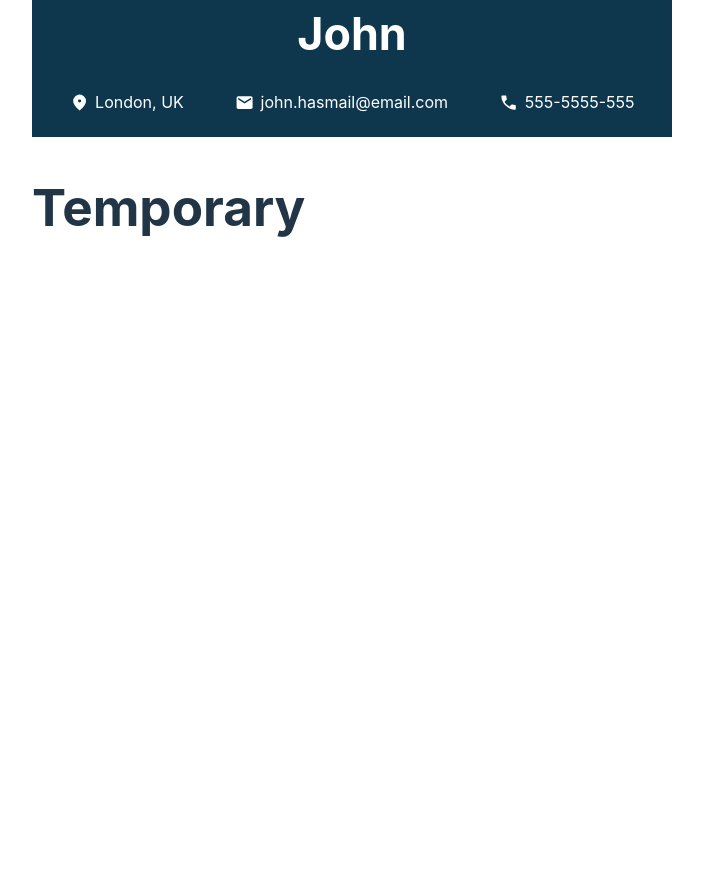
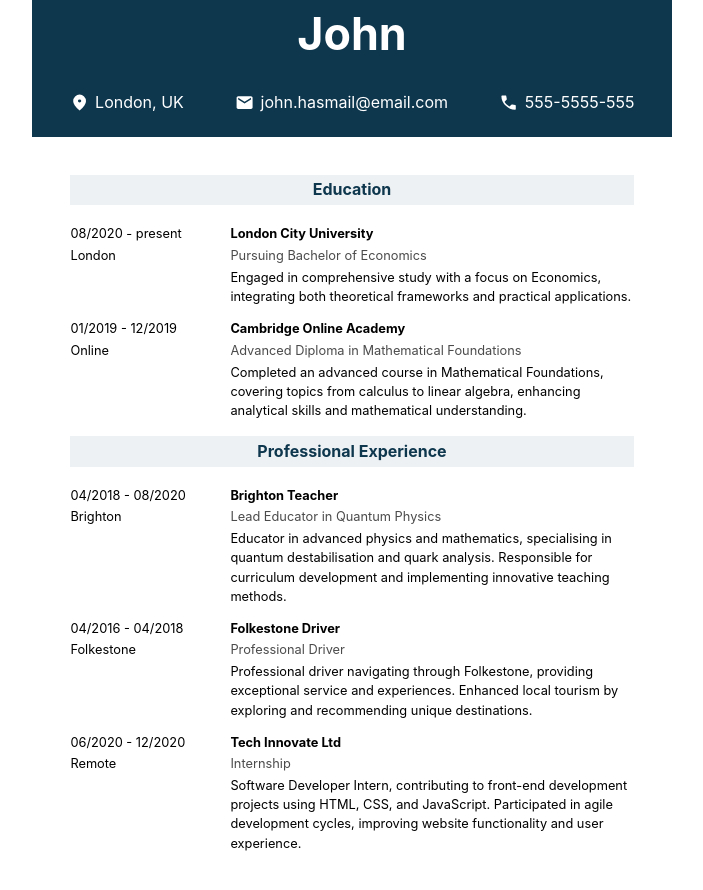
Before and after one commit to nikitarevenco/odin-project-cv-maker, a React (Vite) app: page / in a window 1280 px wide. Shown: the top 890 px of the page, without its empty margins (288-991 px from the left). Built offline with nearby package versions, Linux system fonts and the light colour scheme.

Commit message:
feat: add styling to cv body

```diff
--- a/src/components/CVBody.jsx
+++ b/src/components/CVBody.jsx
@@ -1,3 +1,27 @@
+import "../styles/CVBody.css";
+
 export default function CVBody({ sections }) {
-  return <h1>Temporary</h1>;
+  const cvData = Object.entries(sections).map(([sectionName, sectionData]) => {
+    const domSection = sectionData.map((section) => {
+      const { place, description, period, location, footnote } = section;
+      return (
+        <section className="section-content" key={location}>
+          <p className="place">{place}</p>
+          <p className="description">{description}</p>
+          <p className="period">{period}</p>
+          <p className="location">{location}</p>
+          <p className="footnote">{footnote}</p>
+        </section>
+      );
+    });
+
+    return (
+      <article className="experience" key={sectionName}>
+        <h1 className="section-name">{sectionName}</h1>
+        {domSection}
+      </article>
+    );
+  });
+
+  return <div className="CVBody">{cvData}</div>;
 }
--- a/src/data/initial-info.js
+++ b/src/data/initial-info.js
@@ -6,31 +6,48 @@ const initialInfo = {
 };
 
 const initialSections = {
-  education: [
+  Education: [
     {
       place: "London City University",
-      description: "",
+      description:
+        "Engaged in comprehensive study with a focus on Economics, integrating both theoretical frameworks and practical applications.",
       period: "08/2020 - present",
       location: "London",
-      footnote: "Bachelor in Economics",
+      footnote: "Pursuing Bachelor of Economics",
+    },
+    {
+      place: "Cambridge Online Academy",
+      description:
+        "Completed an advanced course in Mathematical Foundations, covering topics from calculus to linear algebra, enhancing analytical skills and mathematical understanding.",
+      period: "01/2019 - 12/2019",
+      location: "Online",
+      footnote: "Advanced Diploma in Mathematical Foundations",
     },
   ],
-  professionalExperience: [
+  "Professional Experience": [
     {
       place: "Brighton Teacher",
       description:
-        "Teacher of things at brightdon. We have been teaching some very important things such as how to do quantum destabilizatin and how to count the number of quarks in a quark spoiler: its (1) ",
+        "Educator in advanced physics and mathematics, specialising in quantum destabilisation and quark analysis. Responsible for curriculum development and implementing innovative teaching methods.",
       period: "04/2018 - 08/2020",
       location: "Brighton",
-      footnote: "Very cool job",
+      footnote: "Lead Educator in Quantum Physics",
     },
     {
       place: "Folkestone Driver",
       description:
-        "Drived at foklsone and I was driving in folksesonte which lets me see all the cool places in that area there were lots of cool things to do in Folkestone such as this and that and this and that and this description is super long but yeah now we can end it",
+        "Professional driver navigating through Folkestone, providing exceptional service and experiences. Enhanced local tourism by exploring and recommending unique destinations.",
       period: "04/2016 - 04/2018",
-      location: "Folkesotne",
-      footnote: "Driver",
+      location: "Folkestone",
+      footnote: "Professional Driver",
+    },
+    {
+      place: "Tech Innovate Ltd",
+      description:
+        "Software Developer Intern, contributing to front-end development projects using HTML, CSS, and JavaScript. Participated in agile development cycles, improving website functionality and user experience.",
+      period: "06/2020 - 12/2020",
+      location: "Remote",
+      footnote: "Internship",
     },
   ],
 };
--- /dev/null
+++ b/src/styles/CVBody.css
@@ -0,0 +1,59 @@
+.CVBody {
+  color: black;
+  padding: calc(0.06 * var(--cv-width));
+}
+
+.experience {
+  display: flex;
+  flex-direction: column;
+  gap: calc(0.02 * var(--cv-width));
+}
+
+.section-name {
+  font-size: calc(0.025 * var(--cv-width));
+  background-color: #eef1f3;
+  color: #0e374e;
+  padding: calc(0.01 * var(--cv-width));
+  display: grid;
+  place-content: center;
+  margin-bottom: calc(0.01 * var(--cv-width));
+}
+
+.experience:nth-child(1) .section-name {
+  margin-top: 0;
+}
+
+.section-content {
+  display: grid;
+  column-gap: calc(0.05 * var(--cv-width));
+  row-gap: calc(0.004 * var(--cv-width));
+  grid-template-columns: calc(0.2 * var(--cv-width)) 1fr;
+  grid-template-rows: repeat(3, min-content);
+  grid-template-areas:
+  "period place"
+  "location footnote"
+  ". description"
+}
+
+.place {
+  grid-area: place;
+  font-weight: bold;
+}
+.description {
+  grid-area: description;
+}
+.period {
+  grid-area: period;
+}
+.location {
+  grid-area: location;
+}
+.footnote {
+  grid-area: footnote;
+  color: rgb(75, 75, 75);
+}
+
+.CVBody p {
+  font-size: calc(0.02 * var(--cv-width));
+  margin: 0;
+}
```
